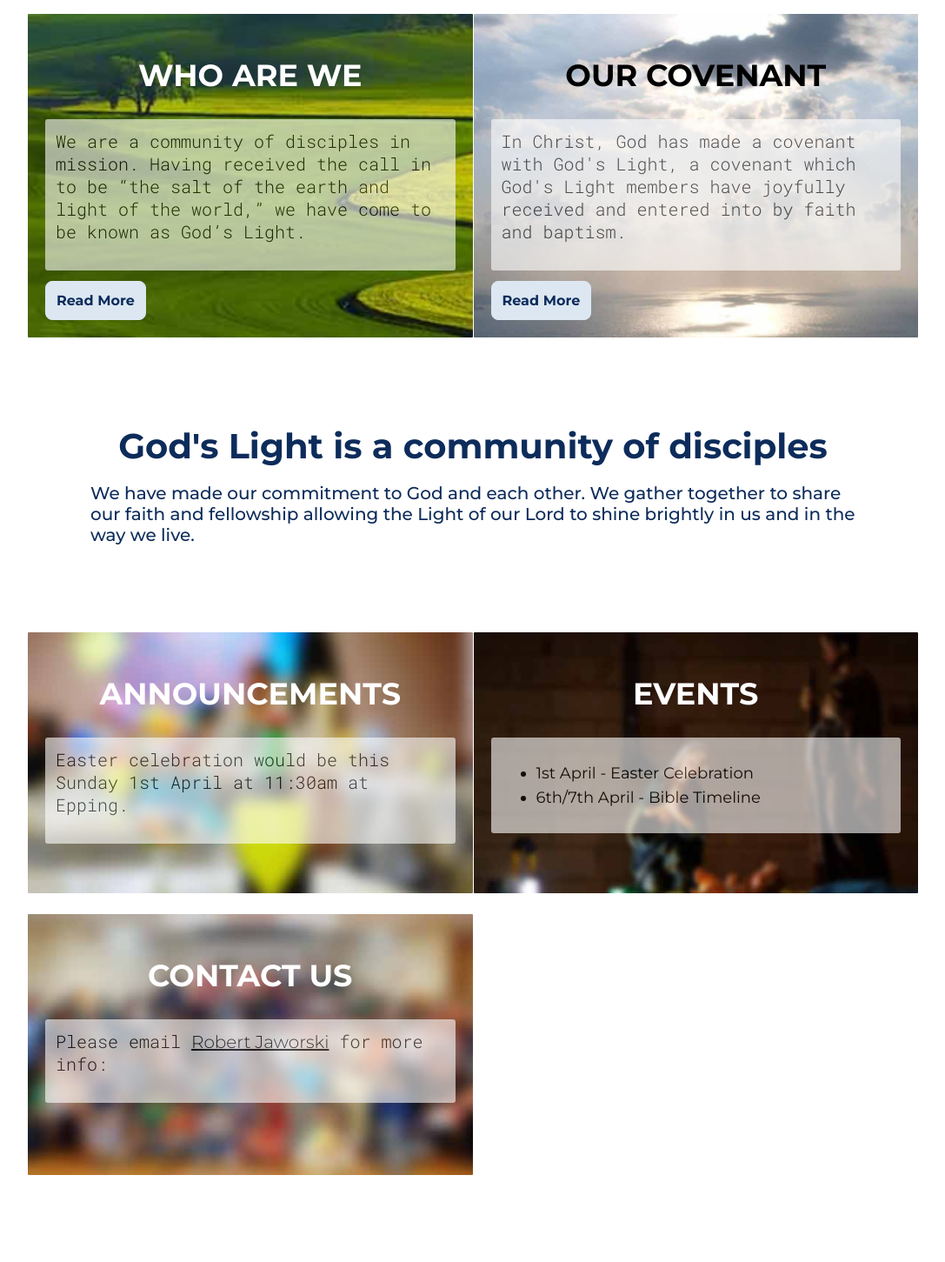
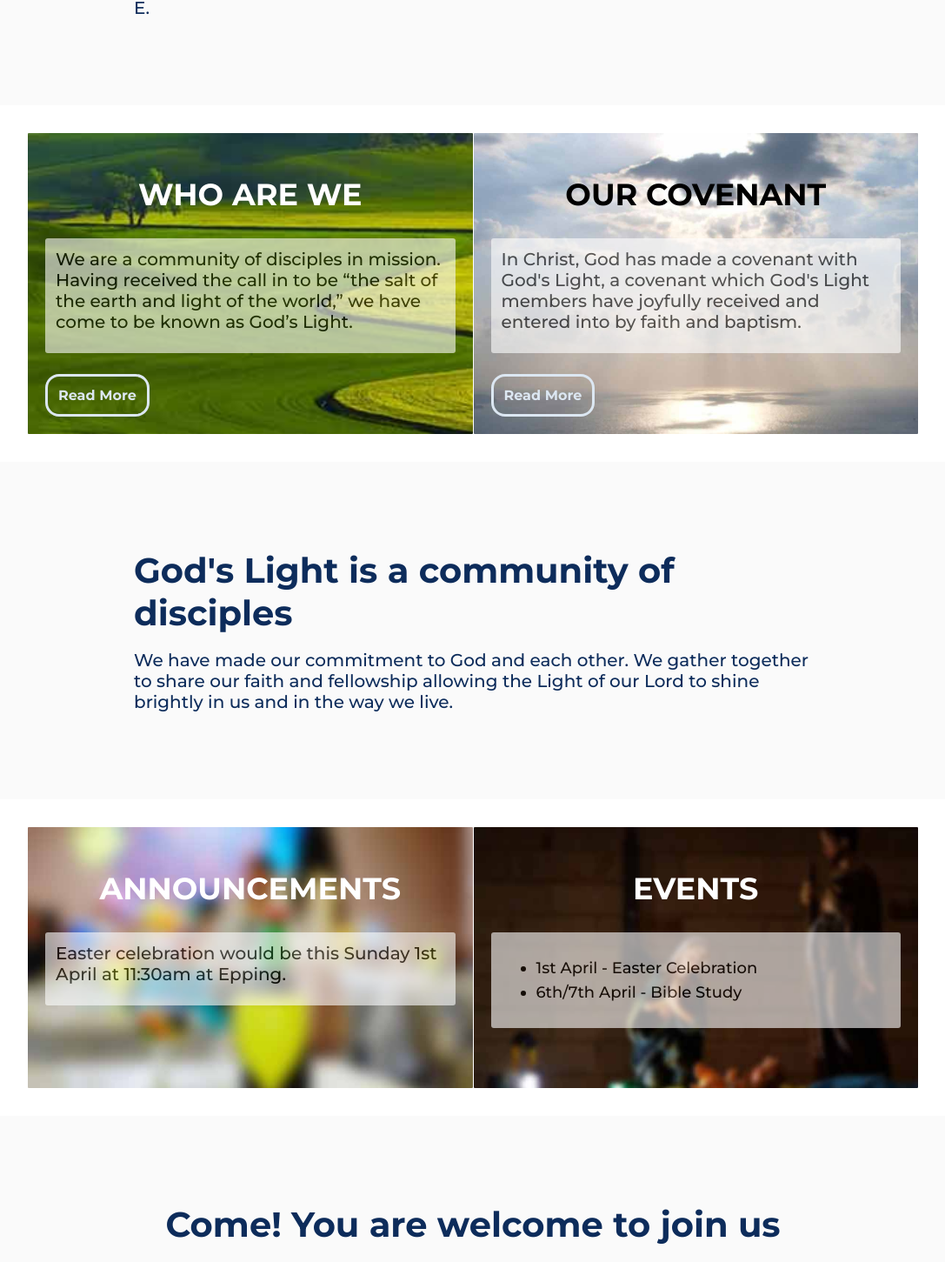
Before and after one commit to dmoralestech/gods-light, a React (Create React App) app: page / in a window 1280 px wide. Shown: the part 1172-2623 px from the top of the page at 87% size, without its empty margins (96-1183 px from the left). Before the commit the page ends 2523 px from the top, so only its background shows below. Built offline with nearby package versions, Linux system fonts and the light colour scheme.

Commit message:
Fix layout

```diff
--- a/src/App.css
+++ b/src/App.css
@@ -6,18 +6,18 @@
   font-family: 'Montserrat', sans-serif;
   -moz-osx-font-smoothing: antialiased;
   -webkit-font-smoothing: antialiased;
-  text-shadow: rgba(0,0,0,.01) 0 0 1px;
+  text-shadow: rgba(0, 0, 0, .01) 0 0 1px;
 }
 
 body {
   margin: 0;
-  /*font-family: 'Open Sans', 'sans-serif';*/
-  font-family: 'Montserrat', sans-serif;
-  /*background-color: #DCE7F2;;*/
   background-color: white;;
-  /*color: #444;*/
   height: 100vh;
   width: 100vw;
+}
+
+.main {
+  width: 100%;
 }
 
 .cover {
@@ -33,6 +33,7 @@ body {
   margin: 0;
   padding: 0;
   border-radius: 1px;
+  margin-bottom: 32px;
 }
 
 .header-title-container, .section-row {
@@ -46,8 +47,9 @@ body {
 .section-row {
   padding-top: 100px;
   padding-bottom: 100px;
-  padding-left: 100px;
-  padding-right: 100px;
+  padding-left: 250px;
+  padding-right: 250px;
+  background-color: rgba(0, 0, 0, 0.02);
 }
 
 .section-title {
@@ -61,12 +63,11 @@ body {
   color: #0D2C5B;
   font-weight: 500;
   font-size: 20px;
-  max-width: 1200px;
 }
 
 h1,
 p {
-  margin: 0 0 1em 0;
+  margin: 0 0 12px 0;
   color: black;
 }
 
@@ -81,29 +82,17 @@ li {
 
 .wrapper {
   max-width: 1024px;
-  margin: 0;
   display: grid;
   grid-column-gap: 1px;
   grid-row-gap: 24px;
-}
-
-
-/* no grid support? */
-
-.wrapper {
-  display: flex;
-  flex-wrap: wrap;
-}
-
-.wrapper {
-  display: grid;
   margin: 0 auto;
   grid-template-columns: repeat(auto-fill, minmax(365px, 1fr));
-  grid-auto-rows: minmax(300px,auto);
+  grid-auto-rows: minmax(300px, auto);
+  padding-top: 32px;
+  padding-bottom: 32px;
 }
 
 .panel {
-  /* needed for the flex layout*/
   margin-left: 5px;
   margin-right: 5px;
   flex: 1 1 400px;
@@ -127,19 +116,12 @@ li {
 }
 
 .header {
-  font-size: large;
-  background-color: #DCE7F2; ;
-  /*background-color: #FFFFFF ;*/
+  background-color: #DCE7F2;;
   color: #0D2C5B;
-  /*background-color: #A7D6EB ;*/
-  /*color: #0D2C5B;*/
-
 }
 
 img {
   position: relative;
-  /*border: 1px solid black;*/
-  /*display: inline-block;*/
   margin: 18px;
   padding: 0;
   align-items: center;
@@ -152,8 +134,6 @@ h1 {
   padding: 0;
   text-shadow: 3px 2px #5E82A3;
   color: white;
-  /*text-shadow: 3px 2px #5E82A3;*/
-  /*border: 1px solid black;*/
 }
 
 h2 {
@@ -173,22 +153,27 @@ h4 {
 
 p {
   font-size: 20px;
-  font-weight: 300;
-  font-family: 'Roboto Mono', monospace;
 }
 
 .btn {
   font-family: 'Montserrat', sans-serif;
   overflow-y: hidden;
-  background-color: #DCE7F2;
-  border: 1px solid #DCE7F2;
-  border-radius: 8px;
-  color: #0D2C5B;
+  /*background-color: #DCE7F2;*/
+  background-color: transparent;
+  border: 3px solid #DCE7F2;
+  border-radius: 16px;
+  color: #DCE7F2;
   font-size: 1rem;
   font-weight: 700;
   padding: 12px;
   cursor: pointer;
 }
+
+.btn:hover {
+  border: 3px solid gold;
+  color: gold;
+}
+
 
 .panel1 {
   position: relative;
@@ -218,8 +203,8 @@ p {
 .panel3 {
   font-size: large;
   /*background-color: #C72230 ;*/
-  background-color: #5E82A3 ;
-  color: #FFFFFF  ;
+  background-color: #5E82A3;
+  color: #FFFFFF;
   /*color: #DCE7F2;*/
   background-image: url('./img/announce.jpg');
   background-repeat: no-repeat;
@@ -247,9 +232,9 @@ p {
   color: #FFFFFF;
 }
 
-@media screen and (max-width: 420px) {
+@media (max-width: 480px) {
   h1 {
-    font-size: 25px;
+    font-size: 30px;
     font-weight: 900;
     margin: 0;
   }
@@ -259,12 +244,14 @@ p {
     font-weight: 700;
   }
 
+  h4 {
+    font-size: 16px;
+  }
+
   .cover {
     background-image: url('./img/raylight_small.jpg');
     background-size: cover;
   }
-
-
 
   .section-row {
     padding-top: 60px;
@@ -284,16 +271,17 @@ p {
   }
 }
 
-@media screen and (min-width: 421px) and (max-width: 1023px){
+@media (min-width: 768px) and (max-width: 1224px) {
   h1 {
-    font-size: 40px;
-    font-weight: 900;
-    margin: 0;
+    font-size: 60px;
   }
 
   h2 {
     font-size: 30px;
-    font-weight: 700;
+  }
+
+  h4 {
+    font-size: 24px;
   }
   .section-row {
     padding-top: 80px;
@@ -304,22 +292,22 @@ p {
 
   .section-title {
     font-size: 30px;
-    font-weight: 700;
   }
 
   .section-text {
-    max-width: 700px;
     font-size: 20px;
   }
 }
 
-@media screen and (min-width: 1025px) and  (max-width: 2000px){
-  .section-row {
-    padding-right: 200px;
-    padding-left: 200px;
+@media  (min-width: 1224px) {
+  h1 {
+    font-size: 100px;
+  }
+
+  h4 {
+    font-size: 30px;
   }
 }
-
 
 /* We need to set the margin used on flex items to 0 as we have gaps in grid.  */
 
@@ -332,15 +320,15 @@ p {
 .box-text-area {
   opacity: 0.6;
   background-color: white;
+  font-weight: 500;
   /*background-color: #DCE7F2;*/
   padding: 12px;
   border-radius: 3px;
-  margin-bottom: 12px;
+  margin-bottom: 24px;
   color: white;
 }
 
 .box-text {
-  opacity: 2;
-  font-weight:300;
+  opacity: 1;
   color: black;
 }
--- a/src/App.js
+++ b/src/App.js
@@ -5,8 +5,7 @@ import './App.css';
 class App extends Component {
   render() {
     return (
-      <div>
-        {/*<div class="cover" style={ {backgroundImage: `url(${cover})`, backgroundSize: 'cover', backgroundPosition: '50% 50%' } }>*/}
+      <div className="main">
         <div className="cover">
           <div className="header-title-container">
             <img src={logo} alt="logo" height="150px" width="125px"/>
@@ -111,10 +110,19 @@ class App extends Component {
             <div className="box-text-area">
               <ul>
                 <li>1st April - Easter Celebration</li>
-                <li>6th/7th April - Bible Timeline</li>
+                <li>6th/7th April - Bible Study</li>
               </ul>
             </div>
           </header>
+        </div>
+        <div className="section-row">
+          <div className="section-title">
+            Come! You are welcome to join us
+          </div>
+          <div className="section-text">We meet twice a month, 1st and 3rd Sunday of the week. Hope to see you there!
+          </div>
+        </div>
+        <div className="wrapper">
           <header className="panel5">
             <h2> Contact Us </h2>
             <div className="box-text-area">
```
Also changed, not shown: 8 other files (tests, documents, lock files or other folders).
